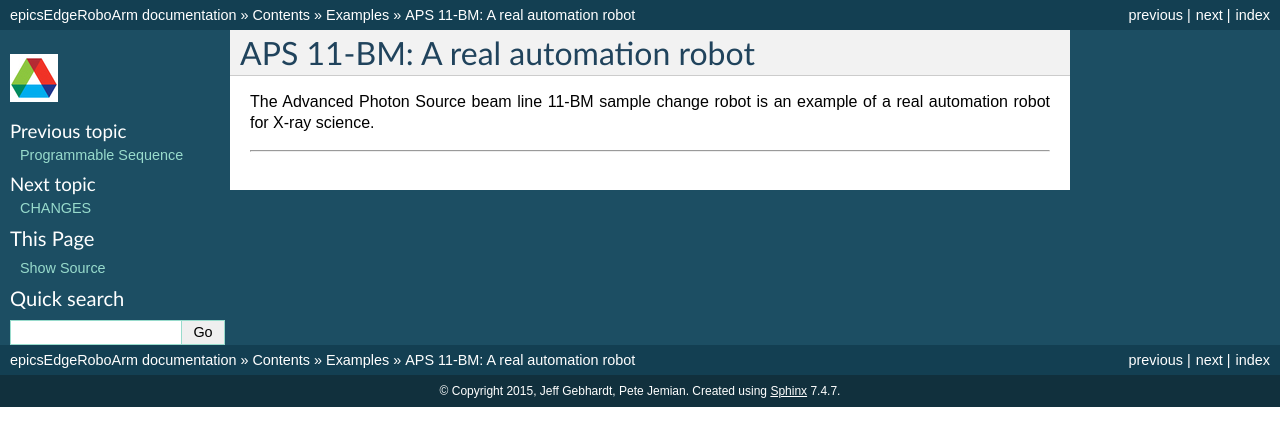
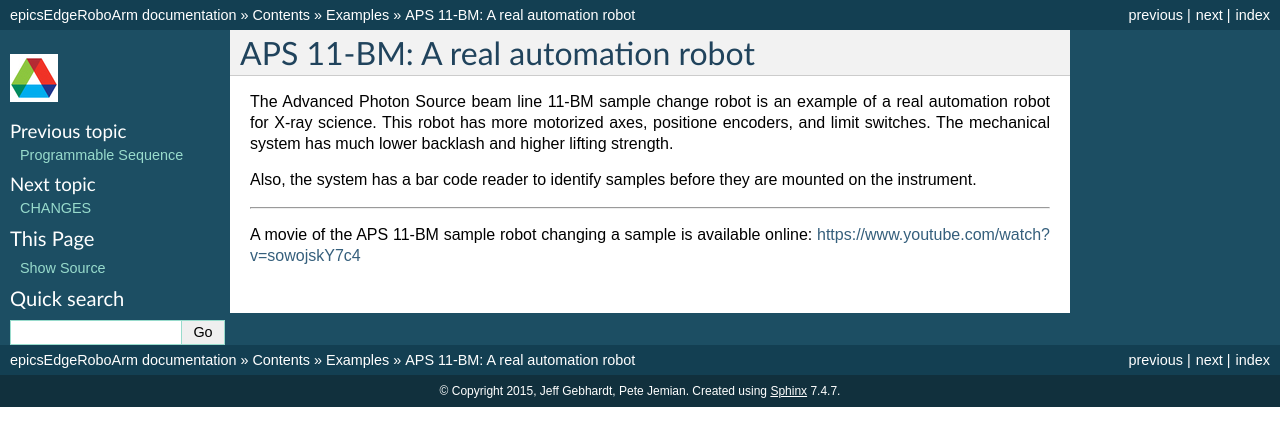
Before and after one commit to BCDA-APS/epicsEdgeRoboArm, a Sphinx documentation site: the page built from docs/source/examples/11bm.rst, in a window 1280 px wide. Shown: the top 446 px of the page. Built offline with Sphinx 7.4.7, drawn with Linux system fonts in a browser that asks for light colours.

Commit message:
announce the 11BM movie, improve display of some raw code examples

```diff
--- a/docs/source/examples/11bm.rst
+++ b/docs/source/examples/11bm.rst
@@ -4,7 +4,12 @@ APS 11-BM: A real automation robot
 ==================================
 
 The Advanced Photon Source beam line 11-BM sample change robot is
-an example of a real automation robot for X-ray science.
+an example of a real automation robot for X-ray science.  This robot
+has more motorized axes, positione encoders, and limit switches.
+The mechanical system has much lower backlash and higher lifting strength.
+
+Also, the system has a bar code reader to identify samples before they
+are mounted on the instrument.
 
 .. provide a link to the automation movie online.
    https://www.youtube.com/watch?v=sowojskY7c4
@@ -12,3 +17,7 @@ an example of a real automation robot for X-ray science.
    https://vimeo.com/128020524
 
 -----------
+
+
+A movie of the APS 11-BM sample robot changing a sample is available online:
+https://www.youtube.com/watch?v=sowojskY7c4
```
Also changed, not shown: docs/source/ioc/index.rst (+4 -4 lines).
